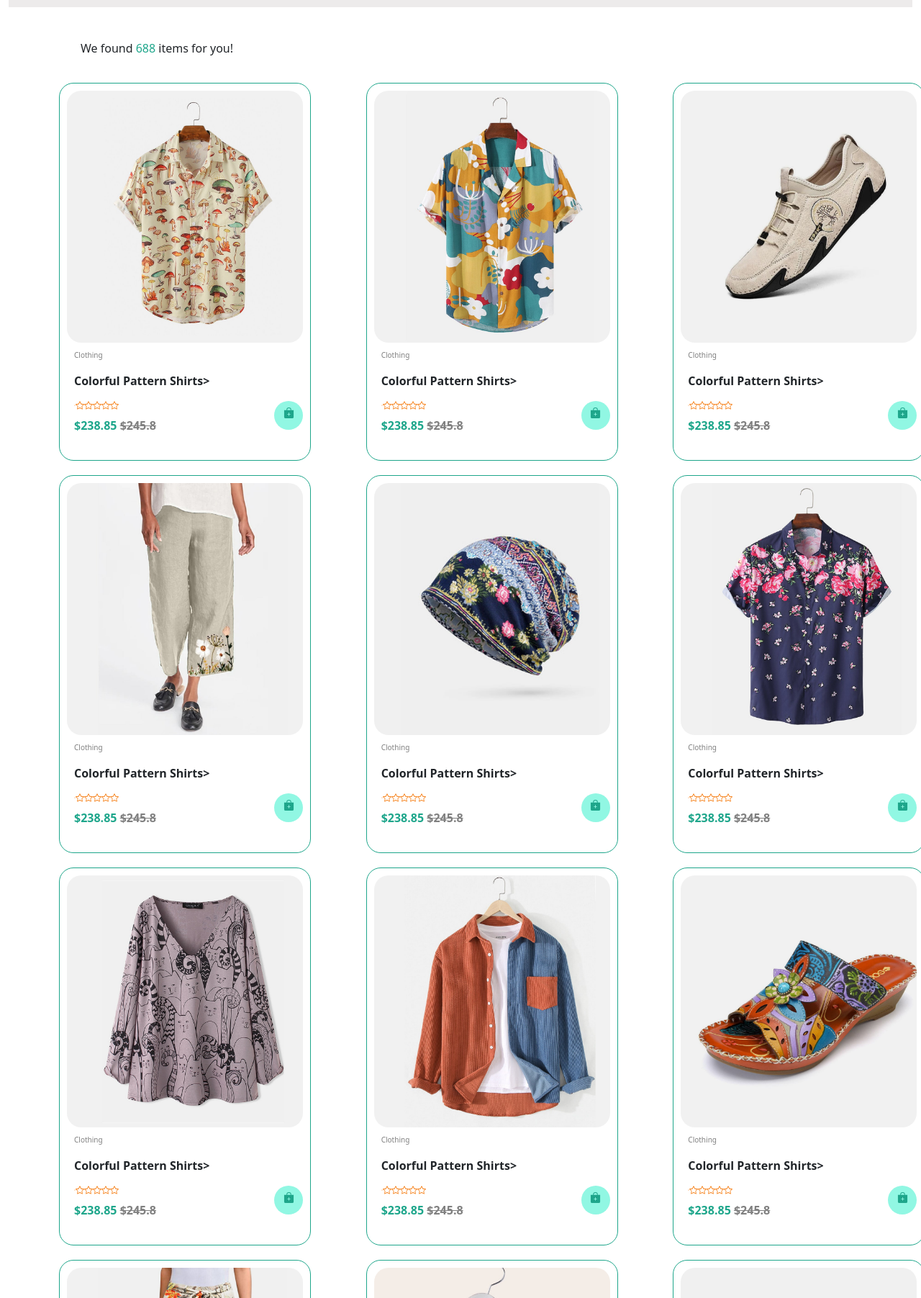
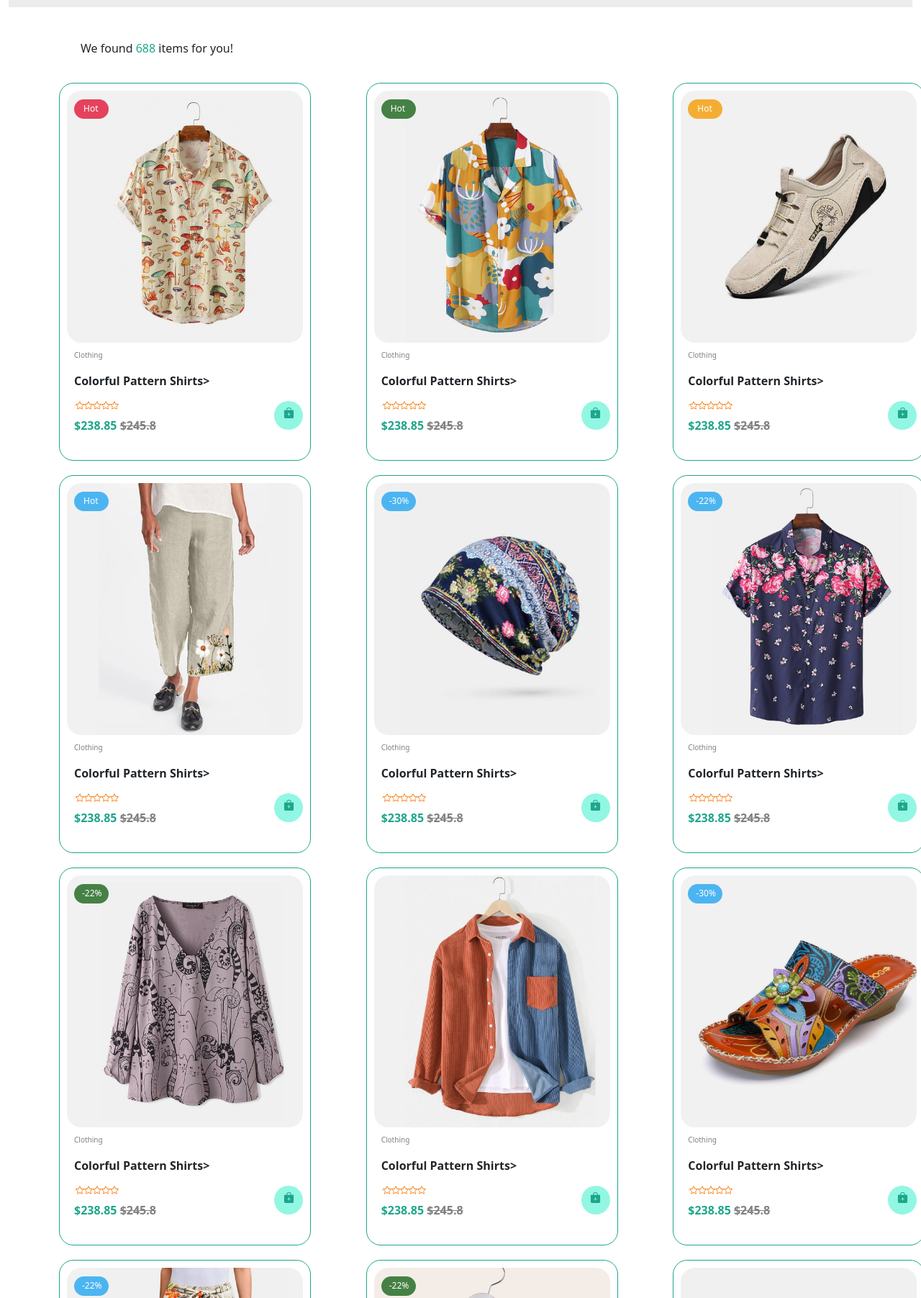
Before and after one commit to Harsha184781/project-1, a plain HTML site: page project-shop.html in a window 1280 px wide. Shown: the part 160-1963 px from the top of the page at 72% size. Drawn offline with nearby package versions, Linux system fonts and the light colour scheme.

Commit message:
made changes in pages

```diff
--- a/project-shop.html
+++ b/project-shop.html
@@ -287,7 +287,11 @@
           <div class="col-4">
             <div class="card" style="width:350px; border-color:#1ea68b; padding:10px; margin-left:70px; margin-top:20px; border-radius:20px;" >
 
-                <div class="nic-1"></div>
+                <div class="nic-1" style="padding:10px;">
+                    <div style="background-color:rgb(229, 66, 93); border-radius:15px;  width:48px; height:27px;">
+                        <p style="color:white; margin-top:2px; font-size:12px; padding-top:4px; margin-left:13px;">Hot</p>
+                      </div>
+                </div>
                 <p style="padding-top:10px;color:grey; font-size:10px;padding-left:10px;">Clothing </p>
                 <p style="font-weight:bold; padding-left:10px;">Colorful Pattern Shirts></p>
                 <div class="d-flex justify-content-between">
@@ -327,7 +331,11 @@
           <div class="col-4">
             <div class="card" style="width:350px; padding:10px; border-color:#1ea68b; margin-left:70px; margin-top:20px; border-radius:20px;" >
 
-                  <div class="nac-1"></div>
+                  <div class="nac-1" style="padding:10px;">
+                    <div style="background-color:rgb(69, 129, 68); border-radius:15px;  width:48px; height:27px;">
+                        <p style="color:white; margin-top:2px; margin-left:13px; padding-top:4px; font-size:12px;">Hot</p>
+                      </div>
+                  </div>
                   <p style="padding-top:10px;color:grey; font-size:10px;padding-left:10px;">Clothing </p>
                   <p style="font-weight:bold; padding-left:10px;">Colorful Pattern Shirts></p>
                   <div class="d-flex justify-content-between">
@@ -369,7 +377,11 @@
           <div class="col-4">
             <div class="card" style="width:350px; border-color:#1ea68b; padding:10px; margin-left:70px; margin-top:20px; border-radius:20px;" >
 
-                 <div class="noc-1"></div>
+                 <div class="noc-1" style="padding:10px;">
+                    <div style="background-color:rgb(244, 173, 51); border-radius:15px;  width:48px; height:27px;">
+                        <p style="color:white; margin-top:2px; margin-left:13px; font-size:12px; padding-top:4px;">Hot</p>
+                      </div>
+                 </div>
                   <p style="padding-top:10px;color:grey; font-size:10px;padding-left:10px;">Clothing </p>
                   <p style="font-weight:bold; padding-left:10px;">Colorful Pattern Shirts></p>
                   <div class="d-flex justify-content-between">
@@ -410,7 +422,11 @@
           <div class="col-4">
             <div class="card" style="width:350px; border-color:#1ea68b; padding:10px; margin-left:70px; margin-top:20px; border-radius:20px;" >
 
-              <div class="npc-1"></div>
+              <div class="npc-1" style="padding:10px;">
+                <div style="background-color:rgb(76, 181, 241); border-radius:15px;  width:48px; height:27px;">
+                    <p style="color:white; margin-top:2px; margin-left:13px; font-size:12px; padding-top:4px;">Hot</p>
+                  </div>
+              </div>
                   <p style="padding-top:10px;color:grey; font-size:10px;padding-left:10px;">Clothing </p>
                   <p style="font-weight:bold; padding-left:10px;">Colorful Pattern Shirts></p>
                   <div class="d-flex justify-content-between">
@@ -452,7 +468,11 @@
           <div class="col-4">
             <div class="card" style="width:350px; border-color:#1ea68b; padding:10px; margin-left:70px; margin-top:20px; border-radius:20px;" >
 
-              <div class="nqc-1"></div>
+              <div class="nqc-1" style="padding:10px;">
+                <div style="background-color:rgb(76, 181, 241); border-radius:15px;  width:48px; height:27px;">
+                    <p style="color:white; margin-top:2px; margin-left:11px; font-size:12px; padding-top:4px;">-30%</p>
+                  </div>
+              </div>
                   <p style="padding-top:10px;color:grey; font-size:10px;padding-left:10px;">Clothing </p>
                   <p style="font-weight:bold; padding-left:10px;">Colorful Pattern Shirts></p>
                   <div class="d-flex justify-content-between">
@@ -494,7 +514,11 @@
           <div class="col-4">
             <div class="card" style="width:350px; border-color:#1ea68b; padding:10px; margin-left:70px; margin-top:20px; border-radius:20px;" >
 
-              <div class="nrc-1"></div>
+              <div class="nrc-1" style="padding:10px;">
+                <div style="background-color:rgb(76, 181, 241); border-radius:15px;  width:48px; height:27px;">
+                    <p style="color:white; margin-top:2px; margin-left:11px; font-size:12px; padding-top:4px;">-22%</p>
+                  </div>
+              </div>
                   <p style="padding-top:10px;color:grey; font-size:10px;padding-left:10px;">Clothing </p>
                   <p style="font-weight:bold; padding-left:10px;">Colorful Pattern Shirts></p>
                   <div class="d-flex justify-content-between">
@@ -537,7 +561,11 @@
 
             <div class="card" style="width:350px; border-color:#1ea68b; padding:10px; margin-left:70px; margin-top:20px; border-radius:20px;" >
 
-              <div class="nsc-1"></div>
+              <div class="nsc-1" style="padding:10px;">
+                <div style="background-color:rgb(69, 129, 68); border-radius:15px;  width:48px; height:27px;">
+                    <p style="color:white; margin-top:2px; margin-left:11px; font-size:12px; padding-top:4px;">-22%</p>
+                  </div>
+              </div>
                   <p style="padding-top:10px;color:grey; font-size:10px;padding-left:10px;">Clothing </p>
                   <p style="font-weight:bold; padding-left:10px;">Colorful Pattern Shirts></p>
                   <div class="d-flex justify-content-between">
@@ -578,7 +606,9 @@
           <div class="col-4">
             <div class="card" style="width:350px; border-color:#1ea68b; padding:10px; margin-left:70px; margin-top:20px; border-radius:20px;" >
 
-              <div class="ntc-1"></div>
+              <div class="ntc-1">
+
+              </div>
                   <p style="padding-top:10px;color:grey; font-size:10px;padding-left:10px;">Clothing </p>
                   <p style="font-weight:bold; padding-left:10px;">Colorful Pattern Shirts></p>
                   <div class="d-flex justify-content-between">
@@ -621,7 +651,11 @@
           <div class="col-4">
             <div class="card" style="width:350px; border-color:#1ea68b; padding:10px; margin-left:70px; margin-top:20px; border-radius:20px;" >
 
-              <div class="nvc-1"></div>
+              <div class="nvc-1" style="padding:10px;">
+                <div style="background-color:rgb(76, 181, 241); border-radius:15px;  width:48px; height:27px;">
+                    <p style="color:white; margin-top:2px; margin-left:11px; font-size:12px; padding-top:4px;">-30%</p>
+                  </div>
+              </div>
                   <p style="padding-top:10px;color:grey; font-size:10px;padding-left:10px;">Clothing </p>
                   <p style="font-weight:bold; padding-left:10px;">Colorful Pattern Shirts></p>
                   <div class="d-flex justify-content-between">
@@ -664,7 +698,11 @@
           <div class="col-4">
             <div class="card" style="width:350px; border-color:#1ea68b; padding:10px; margin-left:70px; margin-top:20px; border-radius:20px;" >
 
-              <div class="nwc-1"></div>
+              <div class="nwc-1" style="padding:10px;">
+                <div style="background-color:rgb(76, 181, 241);; border-radius:15px;  width:48px; height:27px;">
+                    <p style="color:white; margin-top:2px; margin-left:11px; font-size:12px; padding-top:4px;">-22%</p>
+                  </div>
+              </div>
                   <p style="padding-top:10px;color:grey; font-size:10px;padding-left:10px;">Clothing </p>
                   <p style="font-weight:bold; padding-left:10px;">Colorful Pattern Shirts></p>
                   <div class="d-flex justify-content-between">
@@ -706,7 +744,11 @@
           <div class="col-4">
             <div class="card" style="width:350px; border-color:#1ea68b; padding:10px; margin-left:70px; margin-top:20px; border-radius:20px;" >
 
-              <div class="nxc-1"></div>
+              <div class="nxc-1" style="padding:10px;">
+                <div style="background-color:rgb(69, 129, 68); border-radius:15px;  width:48px; height:27px;">
+                    <p style="color:white; margin-top:2px; margin-left:11px; font-size:12px; padding-top:4px;">-22%</p>
+                  </div>
+              </div>
                   <p style="padding-top:10px;color:grey; font-size:10px;padding-left:10px;">Clothing </p>
                   <p style="font-weight:bold; padding-left:10px;">Colorful Pattern Shirts></p>
                   <div class="d-flex justify-content-between">
@@ -748,7 +790,9 @@
           <div class="col-4">
             <div class="card" style="width:350px; border-color:#1ea68b; padding:10px; margin-left:70px; margin-top:20px; border-radius:20px;" >
 
-              <div class="nyc-1"></div>
+              <div class="nyc-1">
+
+              </div>
                   <p style="padding-top:10px;color:grey; font-size:10px;padding-left:10px;">Clothing </p>
                   <p style="font-weight:bold; padding-left:10px;">Colorful Pattern Shirts></p>
                   <div class="d-flex justify-content-between">
```
Also changed, not shown: project-index.html (+57 -11 lines).
